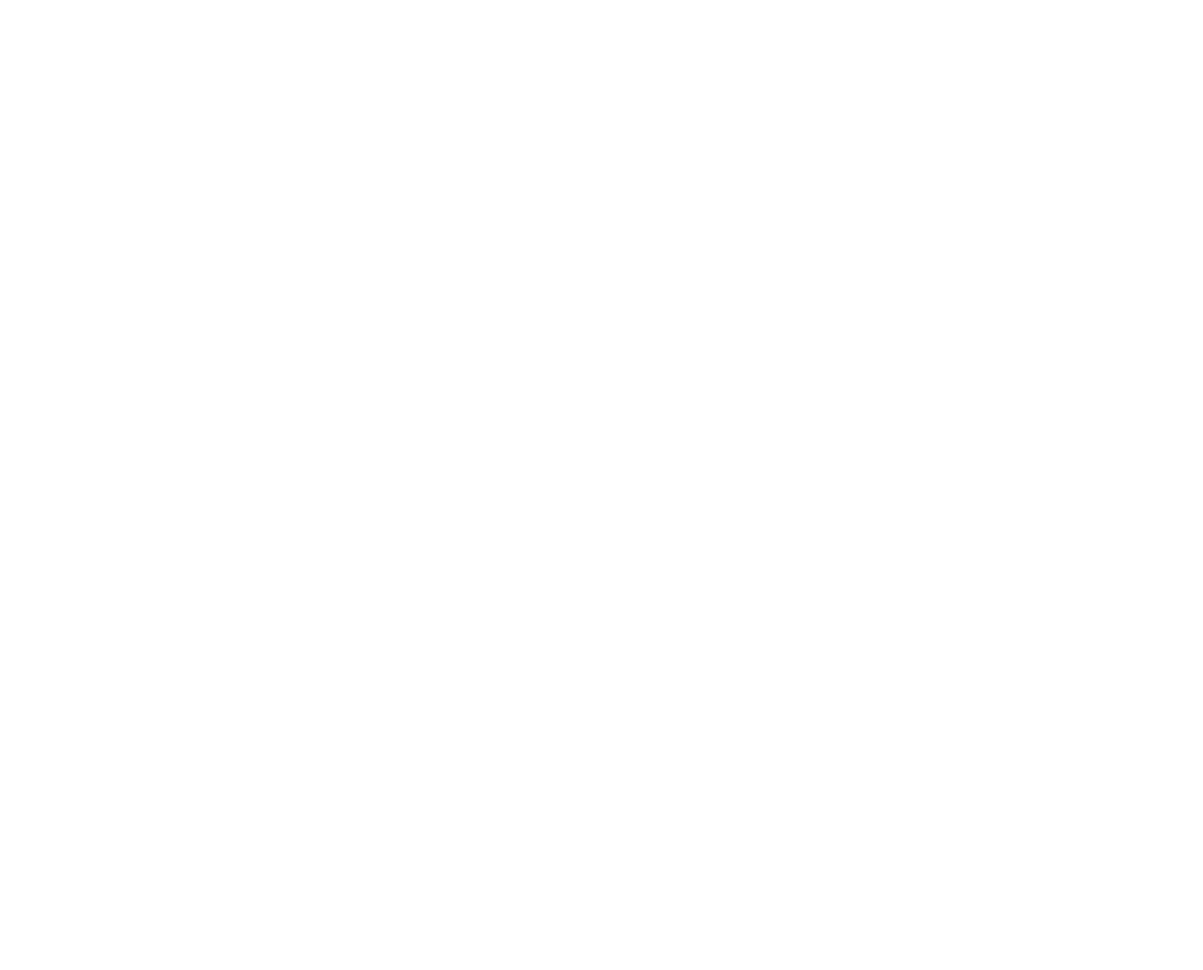
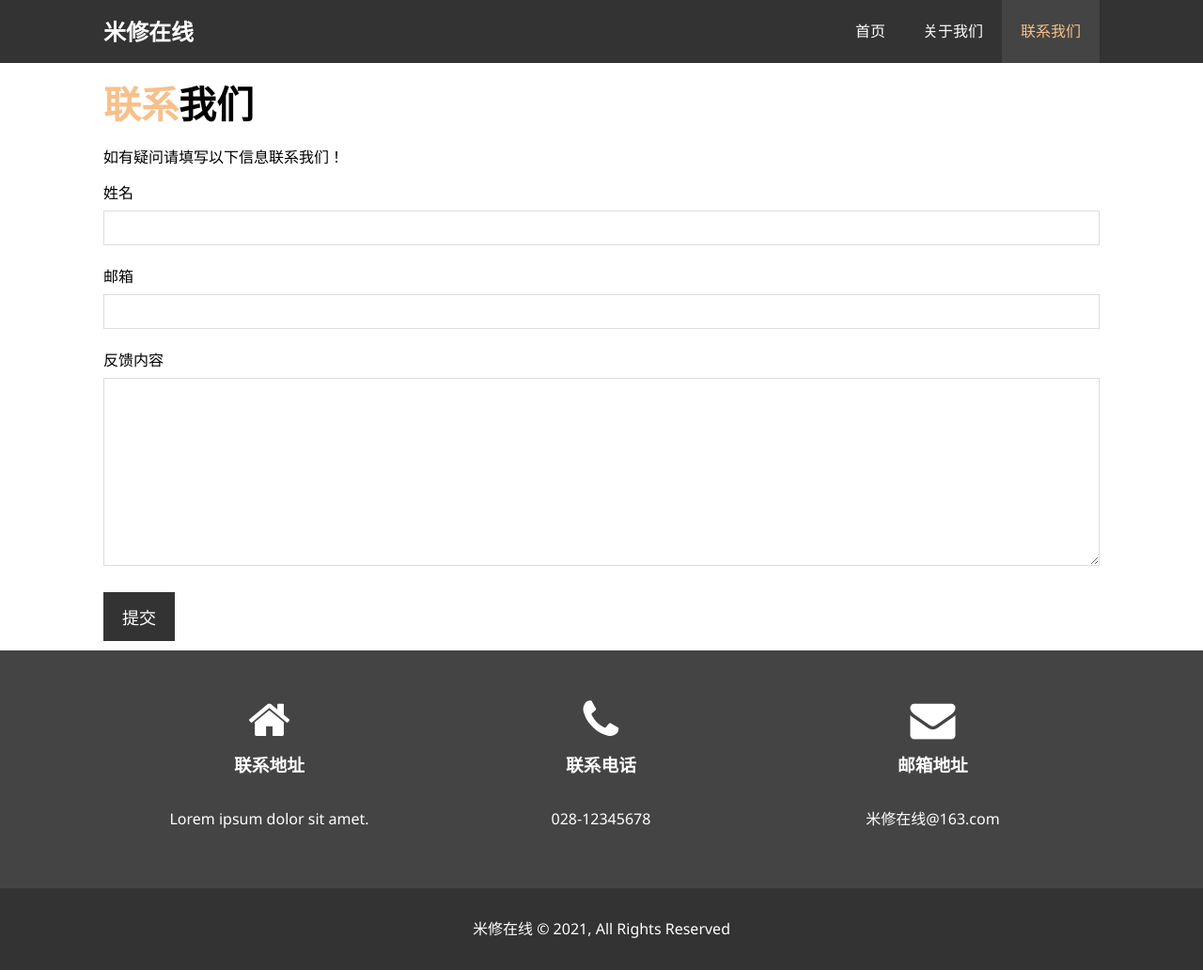
Before and after one commit to ms-online/ms-mywebsite, a plain HTML site: page contact.html in a window 1280 px wide. Shown: the whole page at 94% size. Before the commit the page ends 800 px from the top, so only its background shows below. Drawn offline with Linux system fonts and the light colour scheme.

Commit message:
lesson-6

```diff
--- a/contact.html
+++ b/contact.html
@@ -0,0 +1,74 @@
+<!DOCTYPE html>
+<html lang="en">
+
+<head>
+    <meta charset="UTF-8">
+    <meta name="viewport" content="width=device-width, initial-scale=1.0">
+    <meta http-equiv="X-UA-Compatible" content="ie=edge">
+    <meta name="description" content="欢迎来到米修在线">
+    <meta name="keywords" content="前端学习，米修在线">
+    <link rel="stylesheet" href="css/font-awesome.min.css">
+    <link rel="stylesheet" href="css/style.css">
+    <title>米修在线｜联系我们</title>
+</head>
+
+<body>
+    <header>
+        <nav id="navbar">
+            <div class="container">
+                <h1><a href="index.html">米修在线</a></h1>
+                <ul>
+                    <li><a href="index.html">首页</a></li>
+                    <li><a href="about.html">关于我们</a></li>
+                    <li><a class=" current" href="contact.html">联系我们</a></li>
+                </ul>
+            </div>
+        </nav>
+    </header>
+    <section id="contact-form" class="py">
+        <div class="container">
+            <h1 class="l-heading"><span class="text-primary">联系</span>我们</h1>
+            <p>如有疑问请填写以下信息联系我们！</p>
+            <form action="process.php">
+                <div class="form-group">
+                    <label for="name">姓名</label>
+                    <input type="text" name="name" id="name">
+                </div>
+                <div class="form-group">
+                    <label for="email">邮箱</label>
+                    <input type="text" name="email" id="email">
+                </div>
+                <div class="form-group">
+                    <label for="message">反馈内容</label>
+                    <textarea type="text" name="message" id="message"></textarea>
+                </div>
+                <button type="submit" class="btn">提交</button>
+            </form>
+        </div>
+    </section>
+    <section id="contact-info" class="bg-dark">
+        <div class="container">
+             <div class="box">
+              <i class="fa fa-home fa-3x"></i>
+              <h3>联系地址</h3>
+              <p>Lorem ipsum dolor sit amet.</p>
+            </div>
+            <div class="box">
+               <i class="fa fa-phone fa-3x"></i>
+               <h3>联系电话</h3>
+               <p>028-12345678</p>
+             </div>
+             <div class="box">
+               <i class="fa fa-envelope fa-3x"></i>
+               <h3>邮箱地址</h3>
+               <p>米修在线@163.com</p>
+             </div>
+        </div>
+
+        </section>
+    <footer id="main-footer">
+        <p>米修在线 &copy; 2021, All Rights Reserved</p>
+    </footer>
+</body>
+
+</html>
--- a/css/style.css
+++ b/css/style.css
@@ -98,6 +98,7 @@ p{
     color:#fff;
     background:#333;
     padding:13px 20px;
+    border:none;
 }
 .btn:hover{
     background:#f7c08a;
@@ -188,6 +189,28 @@ p{
     float:left;
     margin-right:20px;
 }
+/* contact-form */
+#contact-form .form-group{
+    margin-bottom:20px;
+}
+#contact-form label{
+    display: block;
+    margin-bottom:5px;
+}
+#contact-form input,
+#contact-form textarea{
+    width:100%;
+    padding:10px;
+    border:1px #ddd solid;
+}
+#contact-form textarea{
+    height:200px;
+}
+#contact-form input:focus,
+#contact-form textarea:focus{
+    outline:none;
+    border-color:#f7c08a;
+}
 /* footer */
 #main-footer{
     text-align:center;
```
Also changed, not shown: 1 other file.
